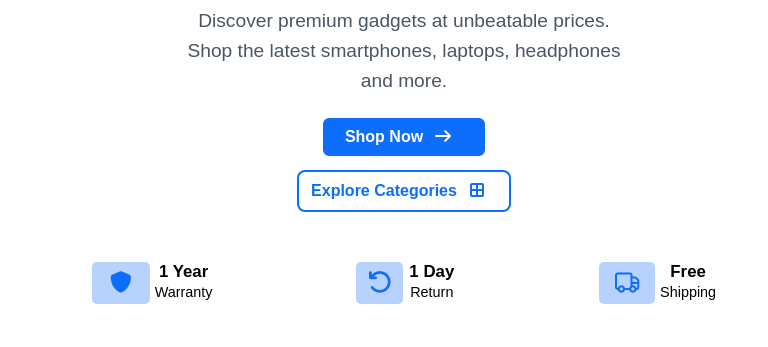
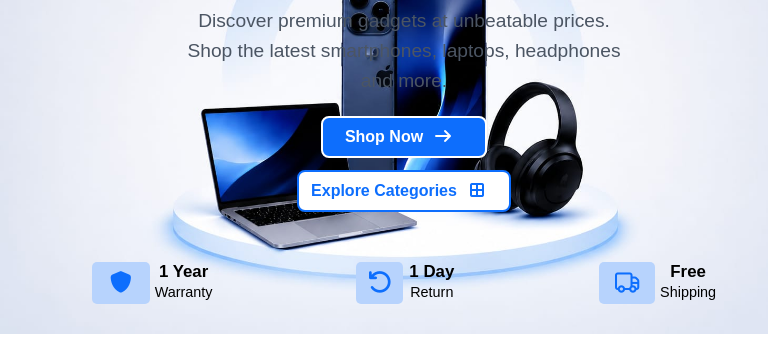
Before and after one commit to Purvakavad/ElectroHub, a plain HTML site: page index.html in a window 768 px wide. Shown: the part 283-630 px from the top of the page. Drawn offline with Linux system fonts and the light colour scheme.

Commit message:
Fix CSS and image paths

```diff
--- a/css/home.css
+++ b/css/home.css
@@ -10,7 +10,7 @@
     width: 100vw;
     margin-top: 5vh;
     position: relative;
-    background-image: url('images/heroimage.png');
+    background-image: url('../images/heroimage.png');
     background-size: cover;
     background-repeat: no-repeat;
 
--- a/css/responsive.css
+++ b/css/responsive.css
@@ -78,7 +78,7 @@
         margin-top: 10vh;
         padding: 30px 20px;
         background-position: center;
-        background-image: url('images/mobileheroim.png');
+        background-image: url('../images/mobileheroim.png');
 
     }
 
@@ -288,7 +288,7 @@
         margin-top: 10vh;
         padding: 30px 20px;
         background-position: center;
-        background-image: url('images/tablets.jpg');
+        background-image: url('../images/tablets.jpg');
 
     }
 
```
